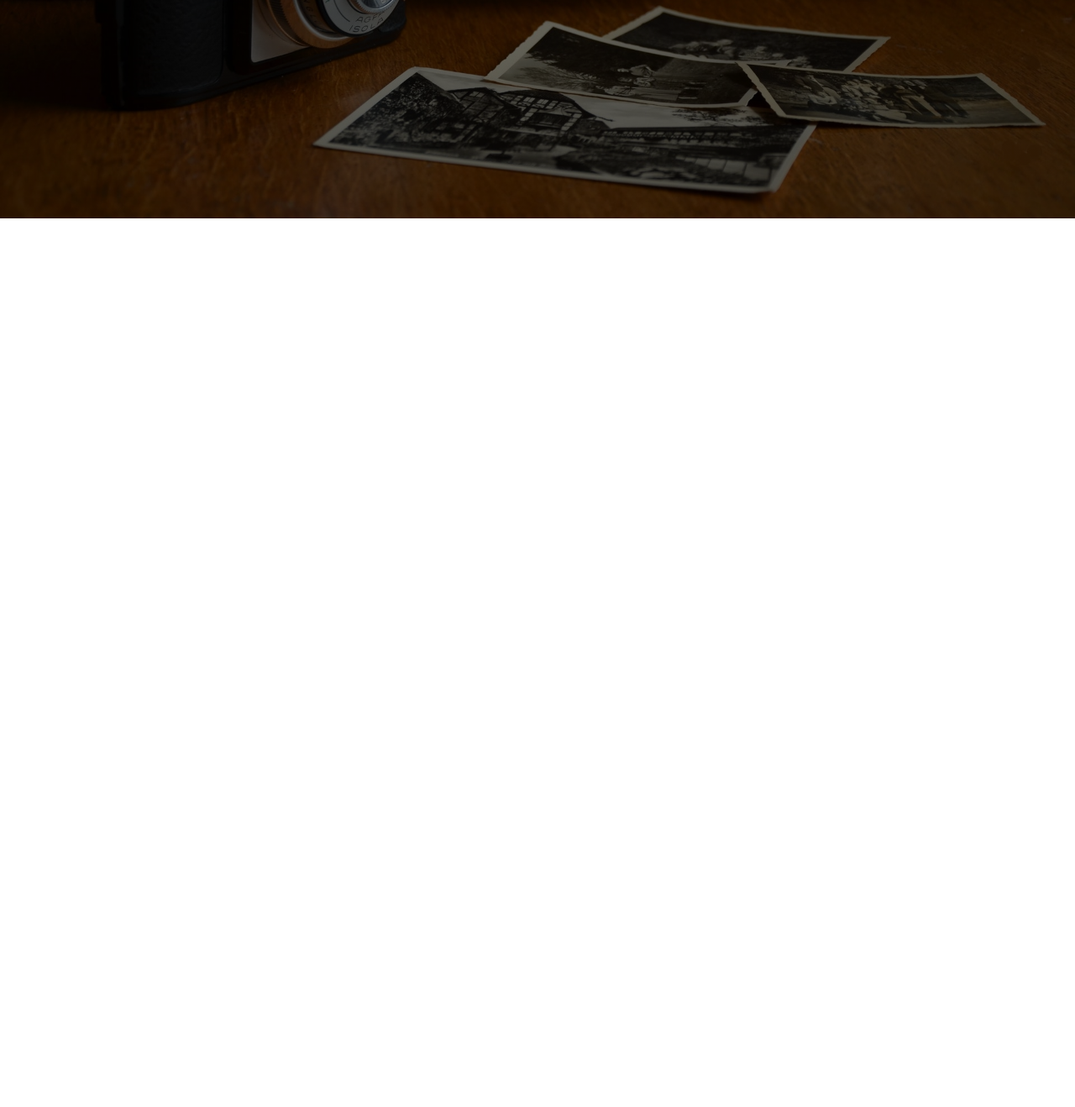
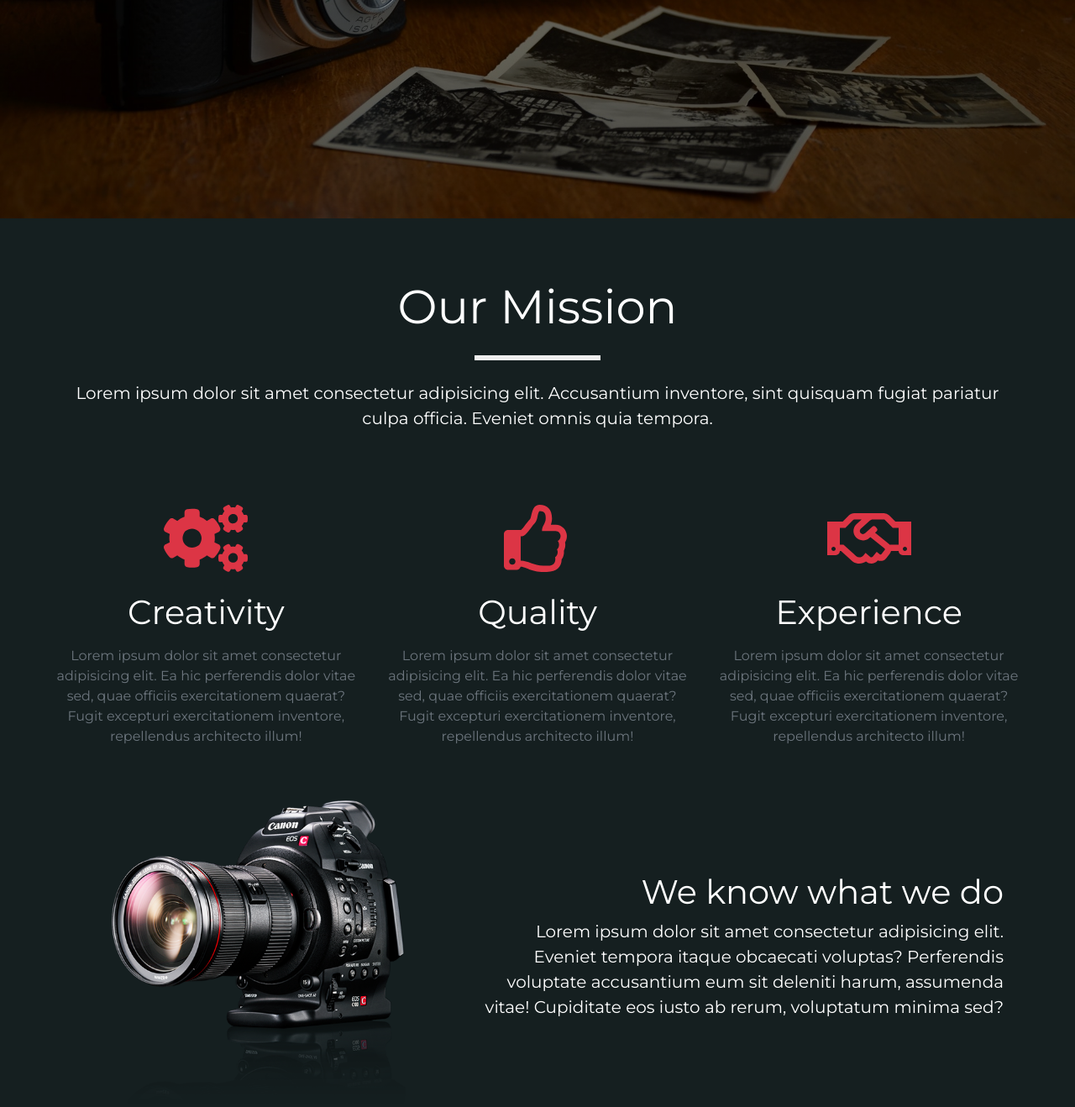
Before and after one commit to ks1590/photo_gallery, a plain HTML site: page index.html in a window 1280 px wide. Shown: the part 540-1858 px from the top of the page at 84% size. Before the commit the page ends 800 px from the top, so only its background shows below. Drawn offline with nearby package versions, Linux system fonts and the light colour scheme.

Commit message:
Mission作成

```diff
--- a/index.html
+++ b/index.html
@@ -56,6 +56,59 @@
   </header>
   <!-- end of header -->
 
+  <!-- mission -->
+  <section class="p-5 mission">
+    <div class="container-fluid">
+      <!-- title -->
+      <div class="row text-white text-center">
+        <div class="col m-4">
+          <h1 class="display-4 mb-4">Our Mission</h1>
+          <div class="underline mb-4"></div>
+          <p class="lead">Lorem ipsum dolor sit amet consectetur adipisicing elit. Accusantium inventore, sint quisquam
+            fugiat pariatur culpa officia. Eveniet omnis quia tempora.</p>
+        </div>
+      </div>
+      <!-- end of title -->
+      <div class="row my-5">
+        <div class="col-md-4 text-center">
+          <i class="fas fa-cogs fa-5x text-danger mb-4"></i>
+          <h1 class="text-white mb-3">Creativity</h1>
+          <p class="text-muted">Lorem ipsum dolor sit amet consectetur adipisicing elit. Ea hic perferendis dolor vitae
+            sed, quae officiis exercitationem quaerat? Fugit excepturi exercitationem inventore, repellendus architecto
+            illum!</p>
+        </div>
+        <div class="col-md-4 text-center">
+          <i class="far fa-thumbs-up fa-5x text-danger mb-4"></i>
+          <h1 class="text-white mb-3">Quality</h1>
+          <p class="text-muted">Lorem ipsum dolor sit amet consectetur adipisicing elit. Ea hic perferendis dolor vitae
+            sed, quae officiis exercitationem quaerat? Fugit excepturi exercitationem inventore, repellendus architecto
+            illum!</p>
+        </div>
+        <div class="col-md-4 text-center">
+          <i class="far fa-handshake fa-5x text-danger mb-4"></i>
+          <h1 class="text-white mb-3">Experience</h1>
+          <p class="text-muted">Lorem ipsum dolor sit amet consectetur adipisicing elit. Ea hic perferendis dolor vitae
+            sed, quae officiis exercitationem quaerat? Fugit excepturi exercitationem inventore, repellendus architecto
+            illum!</p>
+        </div>
+      </div>
+    </div>
+    <div class="container">
+      <div class="row align-items-center">
+        <div class="col-lg-5 text-center">
+          <img src="images/camera.png" width="350" class="img-fluid camera-img">
+        </div>
+        <div class="col-lg-7 text-white text-lg-right text-center mission-text">
+          <h1>We know what we do</h1>
+          <p class="lead">Lorem ipsum dolor sit amet consectetur adipisicing elit. Eveniet tempora itaque obcaecati
+            voluptas? Perferendis voluptate accusantium eum sit deleniti harum, assumenda vitae! Cupiditate eos iusto ab
+            rerum, voluptatum minima sed?</p>
+        </div>
+      </div>
+    </div>
+  </section>
+  <!-- end of mission -->
+
 
   <script src="http://code.jquery.com/jquery-3.3.1.js" integrity="sha256-2Kok7MbOyxpgUVvAk/HJ2jigOSYS2auK4Pfzbm7uH60="
     crossorigin="anonymous"></script>
--- a/script.js
+++ b/script.js
@@ -11,4 +11,15 @@ $(document).ready(function () {
       $('.nav-menu').removeClass('custom-navbar');
     }
   });
+
+  $(window).scroll(function () {
+    let position = $(this).scrollTop();
+    if (position >= 650) {
+      $('.camera-img').addClass('fromLeft');
+      $('.mission-text').addClass('fromRight');
+    } else {
+      $('.camera-img').removeClass('fromLeft');
+      $('.mission-text').removeClass('fromRight');
+    }
+  });
 });
--- a/style.css
+++ b/style.css
@@ -90,3 +90,47 @@ header {
 /* end of banner */
 
 /* end of header */
+
+/* mission */
+.mission {
+  background: #151f20;
+}
+
+.underline {
+  width: 150px;
+  border: 3px solid #eee;
+  margin: auto;
+}
+
+.fromLeft {
+  animation-name: fromLeft;
+  animation-duration: 3s;
+}
+
+.fromRight {
+  animation-name: fromRight;
+  animation-duration: 3s;
+}
+
+@keyframes fromLeft {
+  0% {
+    transform: translateX(-120px);
+    opacity: 0;
+  }
+  100% {
+    transform: translateX(0);
+    opacity: 1;
+  }
+}
+
+@keyframes fromRight {
+  0% {
+    transform: translateX(30px);
+    opacity: 0;
+  }
+  100% {
+    transform: translateX(0);
+    opacity: 1;
+  }
+}
+/* end of mission */
```
Also changed, not shown: images/camera.png (added).
